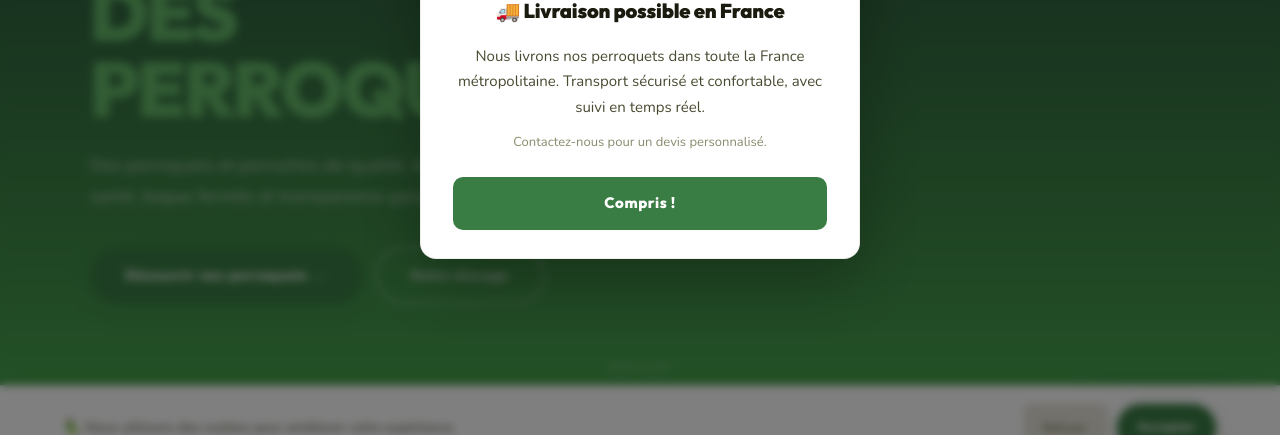
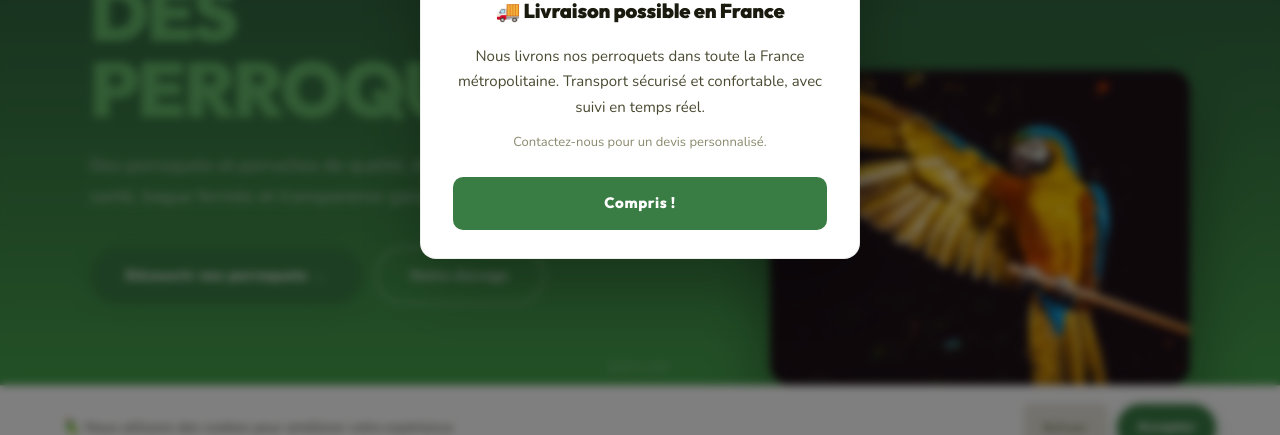
Before and after one commit to autokompetenz/perroquets-belgique, a React (Vite) app: page / in a window 1280 px wide. Shown: the part 330-765 px from the top of the page. Built offline with nearby package versions, Linux system fonts and the light colour scheme; no server answers; a web font is replaced by a local one.

Commit message:
Ajout image perroquet dans le hero de la page d'accueil

```diff
--- a/src/pages/Home.jsx
+++ b/src/pages/Home.jsx
@@ -105,6 +105,30 @@ export default function Home() {
               {t('hero_cta2', l)}
             </Link>
           </motion.div>
+        </motion.div>
+
+        {/* Hero image */}
+        <motion.div
+          initial={{ opacity:0, x:60 }}
+          animate={{ opacity:1, x:0 }}
+          transition={{ duration:1, delay:0.4 }}
+          style={{
+            position:'absolute', right: isMobile ? '5%' : '7%',
+            top:'50%', transform:'translateY(-50%)',
+            zIndex:2, maxWidth: isMobile ? '40%' : 420,
+            width:'100%', pointerEvents:'none'
+          }}>
+          <div style={{
+            borderRadius:20, overflow:'hidden',
+            boxShadow:'0 25px 60px rgba(0,0,0,0.4), 0 0 0 1px rgba(255,255,255,0.08)',
+            aspectRatio:'4/3'
+          }}>
+            <img
+              src="/hero-parrot.jpg"
+              alt="Perroquets"
+              style={{ width:'100%', height:'100%', objectFit:'cover', display:'block' }}
+            />
+          </div>
         </motion.div>
 
         {/* Scroll indicator */}
```
Also changed, not shown: public/hero-parrot.jpg (added), 1 other file (tests, documents, lock files or other folders).
